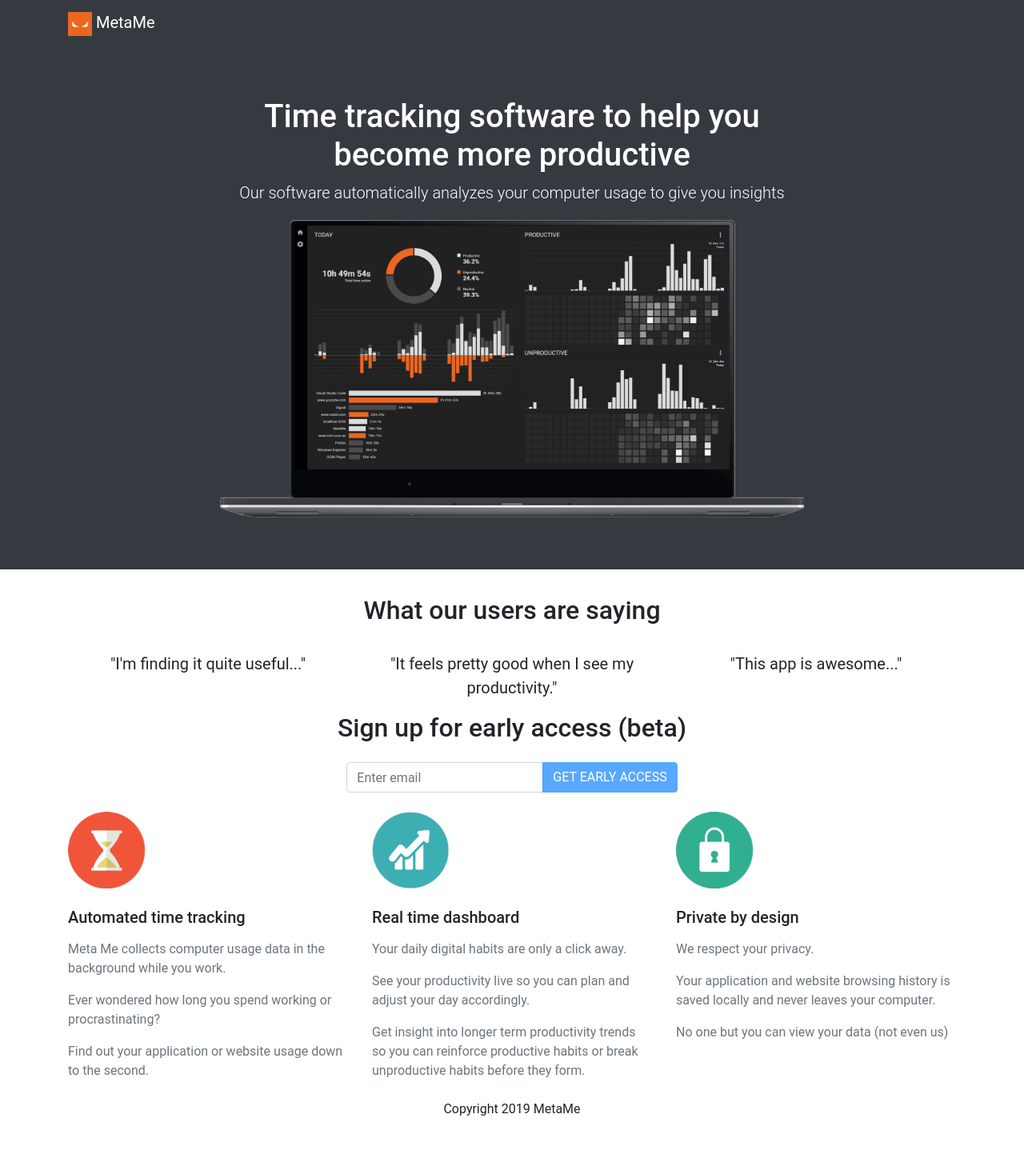
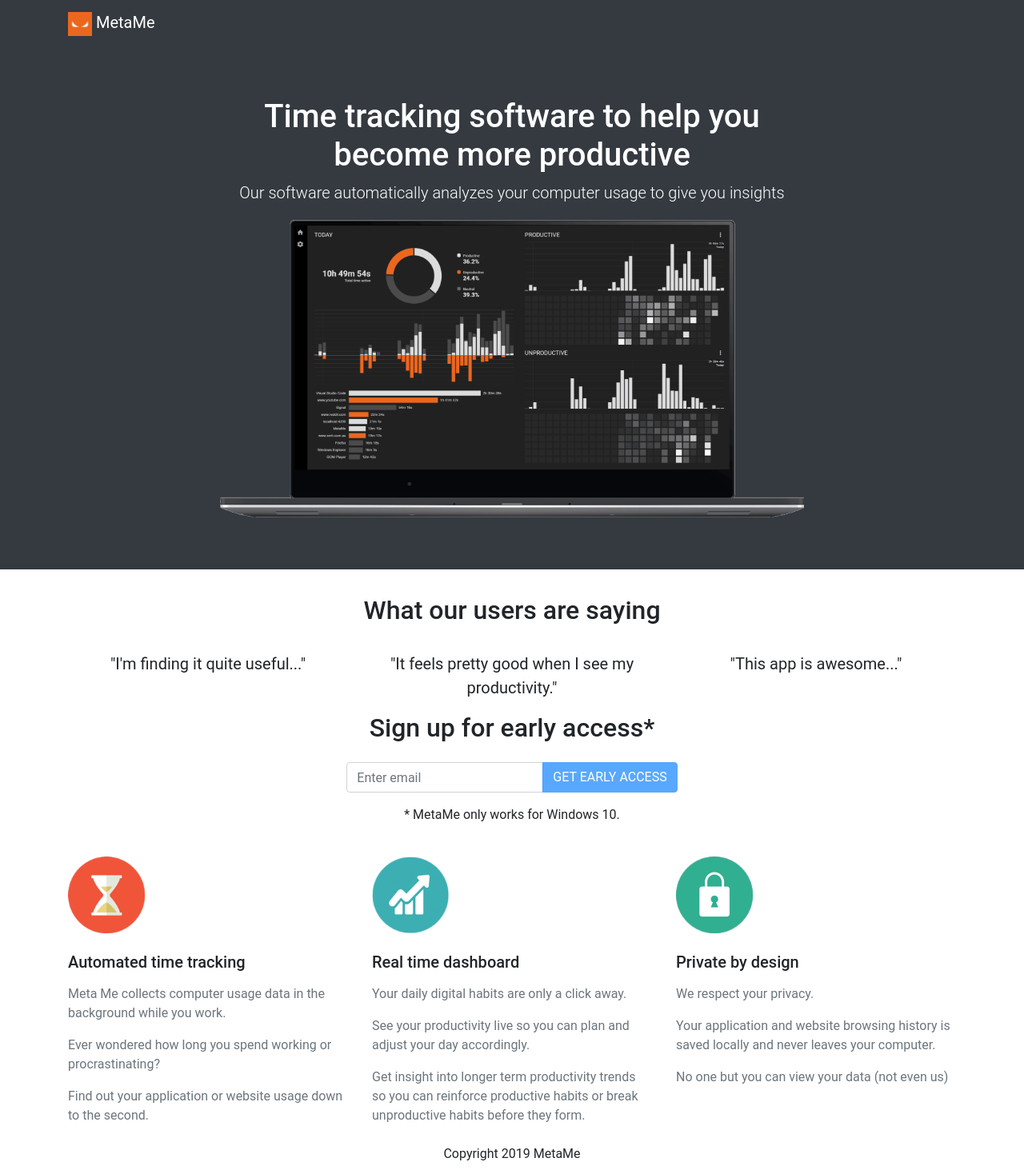
Before and after one commit to meta-me/metame-website, a Jekyll site: the page built from index.html, in a window 1280 px wide. Shown: the whole page at 80% size. Built offline with Jekyll 4.4.1, drawn with Linux system fonts in a browser that asks for light colours; before the commit the page ends 1407 px from its top, so only the background shows below that.

Commit message:
Added note regarding platform availability

```diff
--- a/index.html
+++ b/index.html
@@ -65,7 +65,8 @@
   <div class="container">
     <div class="row justify-content-center">
       <div class="col-12 text-center">
-        <h2>Sign up for early access (beta)</h2>
+        <h2>Sign up for early access*</h2>
+        <p>
         <form id="registerForm" class="form-inline justify-content-center mt-4">
           <div class="input-group">
             <input
@@ -81,6 +82,10 @@
             </div>
           </div>
         </form>
+      </p>
+        <p>
+          * MetaMe only works for Windows 10.
+        </p>
       </div>
     </div>
   </div>
```
